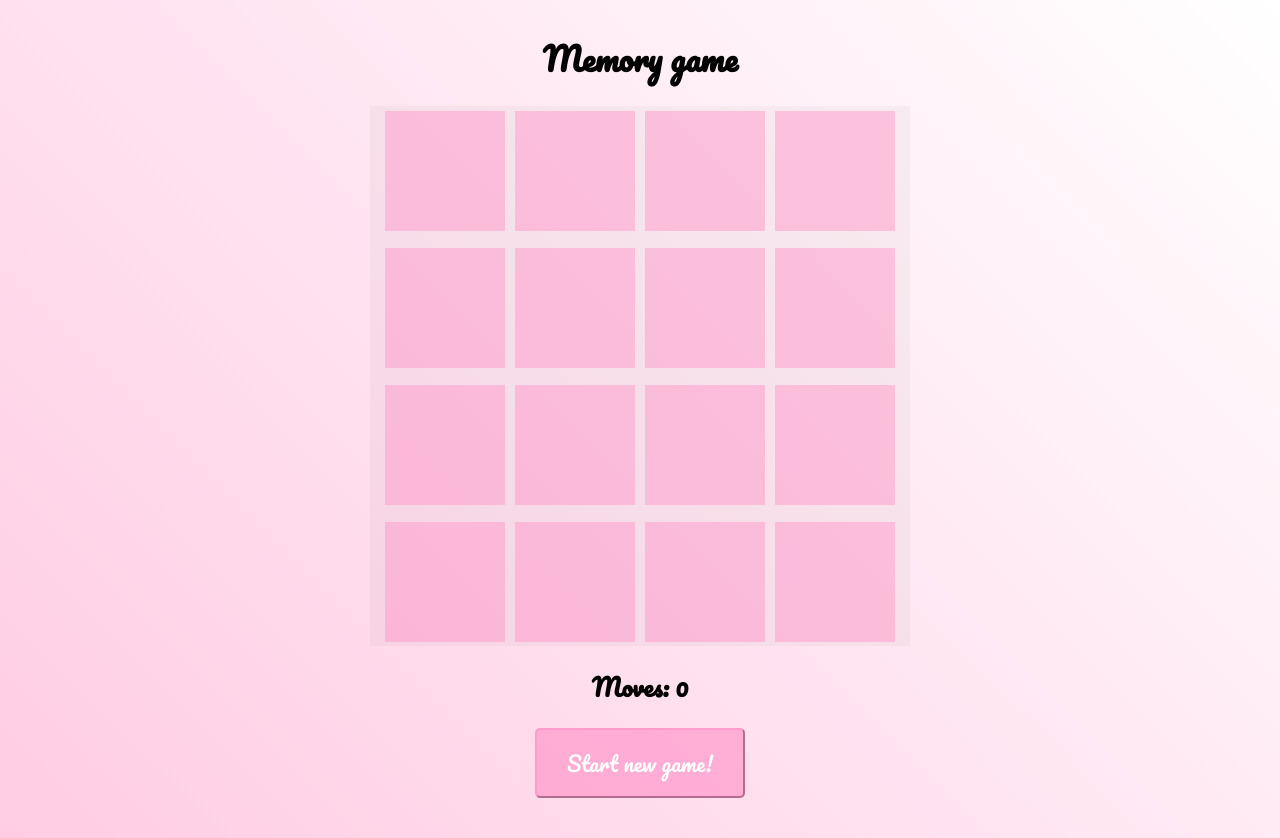
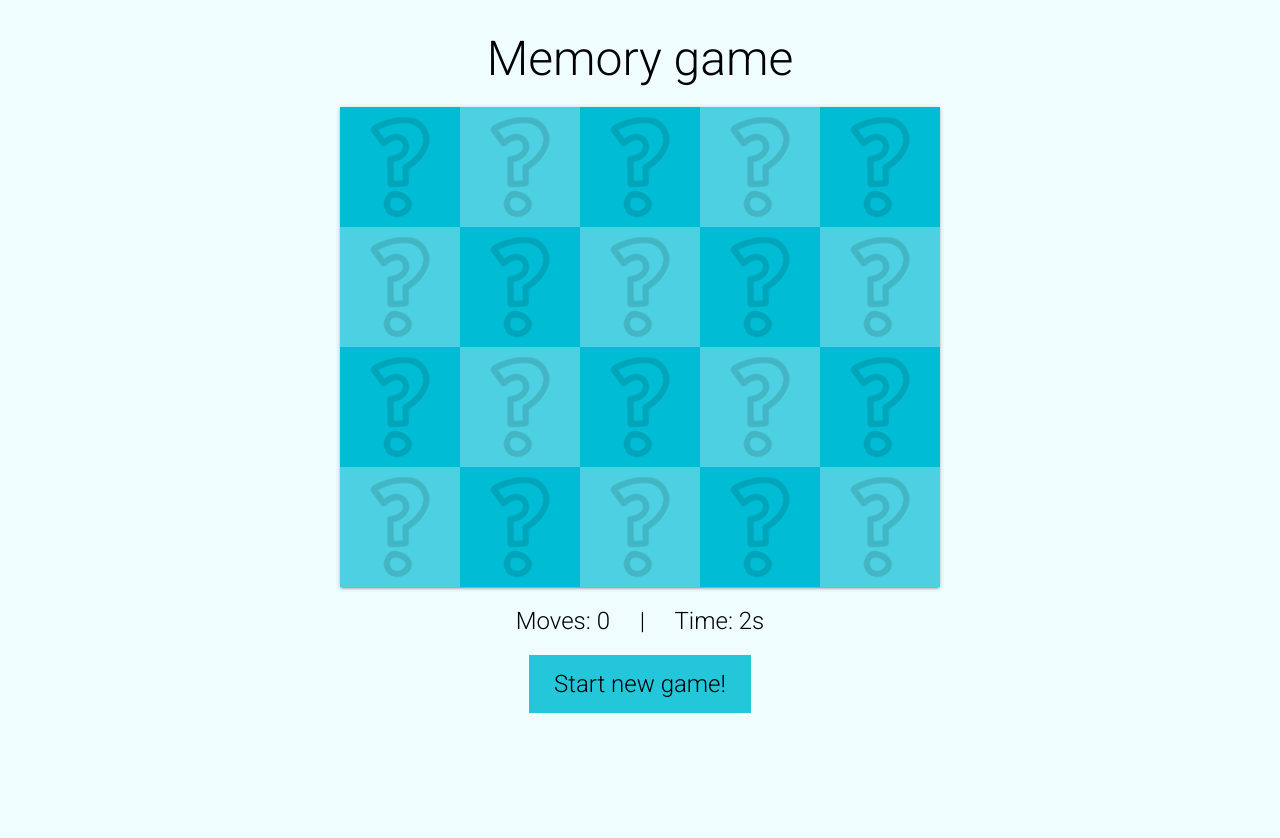
Before and after one commit to mjunik/js-memory-game, a plain HTML site: page index.html in a window 1280 px wide. Both pictures are taken after a click on the button "Start new game!". Drawn offline with Linux system fonts and the light colour scheme.

Commit message:
improve design, increase board, add timer

```diff
--- a/index.html
+++ b/index.html
@@ -5,10 +5,10 @@
     <meta charset="utf-8">
     <title>JS memory game</title>
     <meta name="author" content="Monika Junik">
+    <link rel="icon" href="./tile-images/tile_3.png" type="image/x-icon" />
 
     <link rel="stylesheet" href="styles.css">
-
-    <link href="https://fonts.googleapis.com/css?family=Pacifico&display=swap" rel="stylesheet">
+    <link href="https://fonts.googleapis.com/css?family=Roboto:300&display=swap" rel="stylesheet">
 </head>
 
 <body>
@@ -18,12 +18,16 @@
 
     <div class="board">
         <div id="js_gameBoard"></div>
-        <div class="board-overlay hidden" id="js_gameBoardOverlay">
-            <h2>Congrats!</h2>
+        <div class="board-overlay" id="js_gameBoardOverlay">
+            <p>Press the button below to start a game!</p>
         </div>
     </div>
 
-    <h2 class="moves">Moves: <span id="js_movesCount">0</span></h2>
+    <div class="moves">
+        Moves: <span id="js_movesCount">0</span>
+        &emsp;|&emsp;
+        Time: <span id="js_timer">0</span>s
+    </div>
 
     <button class="btn" type="button" id="js_startGameBtn">Start new game!</button>
 
--- a/main.js
+++ b/main.js
@@ -1,11 +1,14 @@
 const memoryGame = {
-    tilesNumber: 16,
+    tilesNumber: 20,
     movesCount: 0,
+    timer: 0,
     tiles: [],
+    timerInterval: null,
 
     gameBoard: document.getElementById('js_gameBoard'),
     congratulationsOverlay: document.getElementById('js_gameBoardOverlay'),
     movesCountHolder: document.getElementById('js_movesCount'),
+    timerHolder: document.getElementById('js_timer'),
 
     startGame() {
         this.resetGame();
@@ -13,14 +16,18 @@ const memoryGame = {
         this.generateTiles();
 
         this.displayBoard();
+
+        this.startTimer();
     },
 
     resetGame() {
         this.tiles = [];
         this.movesCount = 0;
+        this.timer = 0;
         this.gameBoard.innerHTML = '';
         this.congratulationsOverlay.classList.add('hidden');
         this.movesCountHolder.innerText = this.movesCount;
+        this.timerHolder.innerText = this.timer;
     },
 
     generateTiles() {
@@ -41,7 +48,7 @@ const memoryGame = {
     displayBoard() {
         // add tiles to the board
         this.tiles.forEach((tile) => {
-            this.gameBoard.innerHTML += `<div class="tile" data-tile="${tile}"></div>`;
+            this.gameBoard.innerHTML += `<div class="tile" data-tile="${tile}" style="background-image: url('./tile-images/question-mark.png')"></div>`;
         });
 
         // add on click action to every tile
@@ -67,8 +74,19 @@ const memoryGame = {
 
             this.checkMatch(activeTiles);
 
-            this.showCongratulations();
+            this.finishGame();
         }
+    },
+
+    startTimer() {
+        this.timerInterval = setInterval(() => {
+            this.timer++;
+            this.timerHolder.innerText = this.timer;
+        }, 1000);
+    },
+
+    stopTimer() {
+        clearInterval(this.timerInterval);
     },
 
     showTile(tile) {
@@ -79,7 +97,7 @@ const memoryGame = {
 
     hideTile(tile) {
         setTimeout(() => {
-            tile.style.backgroundImage = 'none';
+            tile.style.backgroundImage = "url('./tile-images/question-mark.png')";
             tile.classList.remove('active');
         }, 750);
     },
@@ -108,10 +126,12 @@ const memoryGame = {
         this.movesCountHolder.innerText = this.movesCount;
     },
 
-    showCongratulations() {
+    finishGame() {
         const matchedTiles = document.querySelectorAll('.match');
         if (matchedTiles.length === this.tilesNumber) {
+            this.stopTimer();
             setTimeout(() => {
+                this.congratulationsOverlay.innerHTML = `<p>Congratulations!<br/><br/>You've finished the game<br/>with ${this.movesCount} moves in ${this.timer} seconds</p>`;
                 this.congratulationsOverlay.classList.remove('hidden');
             }, 250);
         }
--- a/styles.css
+++ b/styles.css
@@ -1,7 +1,18 @@
+:root {
+    --cyan20: #effdff;
+    --cyan300: #4DD0E1;
+    --cyan400: #24C6DA;
+    --cyan500: #00BCD4;
+    --orange: #ffbf00;
+    --tile-size: 120px;
+}
+
 body {
     min-height: 100vh;
-    font-family: 'Pacifico', cursive;
-    background-image: linear-gradient(45deg, rgba(255, 153, 200, 0.5), #fff);
+    font-family: 'Roboto', sans-serif;
+    font-weight: 300;
+    font-size: 1.5em;
+    background-color: var(--cyan20);
 }
 
 .wrapper {
@@ -13,18 +24,22 @@ body {
 
 .title, .moves {
     margin: 20px 0;
+    font-family: inherit;
+    font-weight: inherit;
 }
 
 .hidden {
-    display: none !important;
+    display: none!important;
 }
 
 .board {
-    width: 540px;
-    height: 540px;
-    background: rgba(0, 0, 0, .03);
+    width: calc(var(--tile-size) * 5);
+    height: calc(var(--tile-size) * 4);
+    background: var(--cyan400);
     margin: 0 auto;
     position: relative;
+    border-radius: 2px;
+    box-shadow: 0 2px 2px 0 rgba(0, 0, 0, 0.14), 0 3px 1px -2px rgba(0, 0, 0, 0.12), 0 1px 5px 0 rgba(0, 0, 0, 0.2);
 }
 
 .board-overlay {
@@ -33,46 +48,45 @@ body {
     left: 0;
     right: 0;
     bottom: 0;
-    background-color: rgba(255, 153, 204, 0.5);
+    padding: 5%;
     display: flex;
     align-items: center;
     justify-content: center;
 }
 
 .tile {
-    display: inline-block;
-    width: 120px;
-    height: 120px;
-    margin: 5px;
+    float: left;
+    width: var(--tile-size);
+    height: var(--tile-size);
     position: relative;
-    background-color: rgba(255, 153, 204, 0.5);
+    background-color: var(--cyan300);
     background-size: 100px 100px;
     background-position: center center;
     background-repeat: no-repeat;
 }
 
+.tile:nth-of-type(odd) {
+    background-color: var(--cyan500);
+}
+
 .tile:not(.active):not(.match):hover {
-    background-color: pink;
+    background-color: var(--orange);
     cursor: pointer;
 }
 
 .tile.match {
-    background-color: rgba(0, 0, 0, 0);
+    background-color: transparent;
 }
 
 .btn {
-    background-color: rgba(255, 153, 204, 0.7);
-    border-color: rgba(255, 153, 204, 0.9);
-    color: #fff;
-    font-size: 1.3em;
-    padding: 15px 30px;
-    border-radius: 5px;
-    font-family: 'Pacifico', cursive;
+    background-color: var(--cyan400);
+    border: 0;
+    padding: 15px 25px;
+    font: inherit;
 }
 
 .btn:hover {
-    background-color: rgba(255, 153, 204, 1);
-    border-color: rgba(255, 153, 204, 1);
+    background-color: var(--cyan500);
     color: #fff;
     cursor: pointer;
 }
```
Also changed, not shown: tile-images/question-mark.png (added), tile-images/tile_8.png (added), tile-images/tile_9.png (added).
